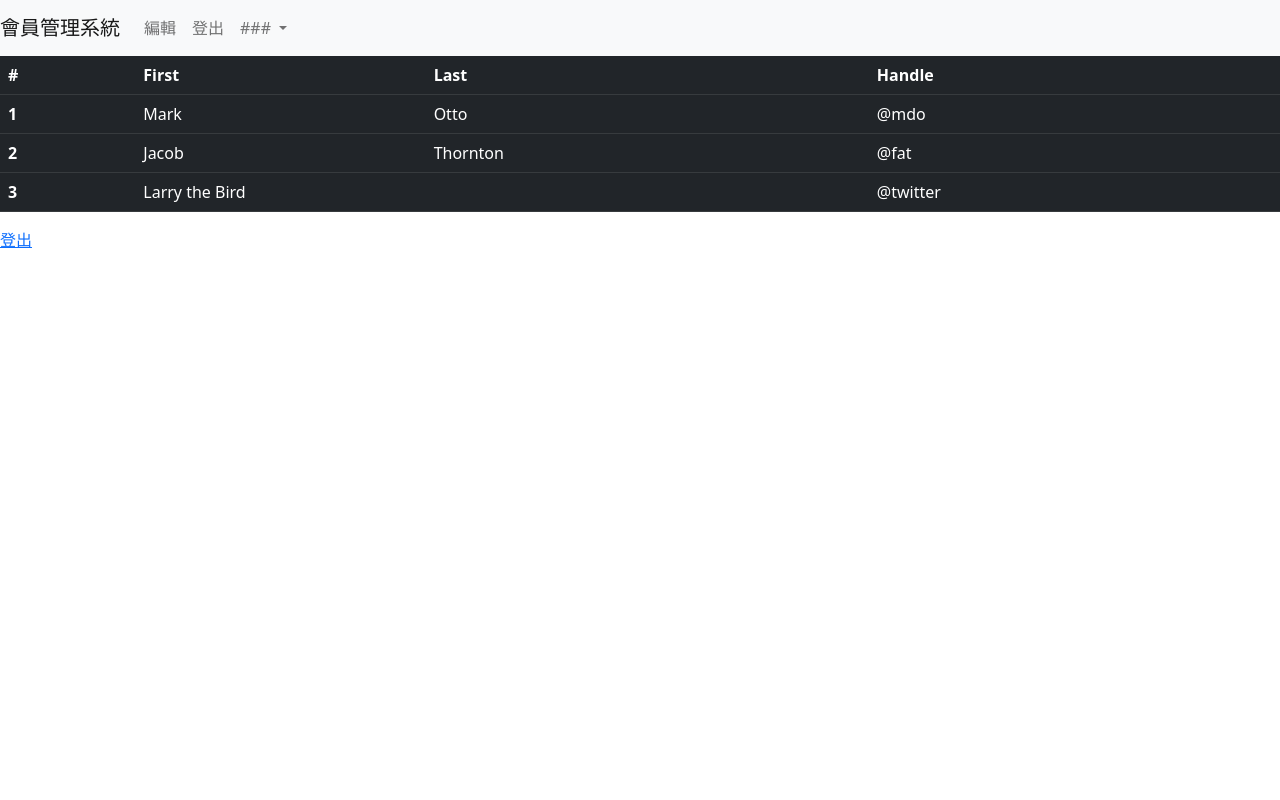
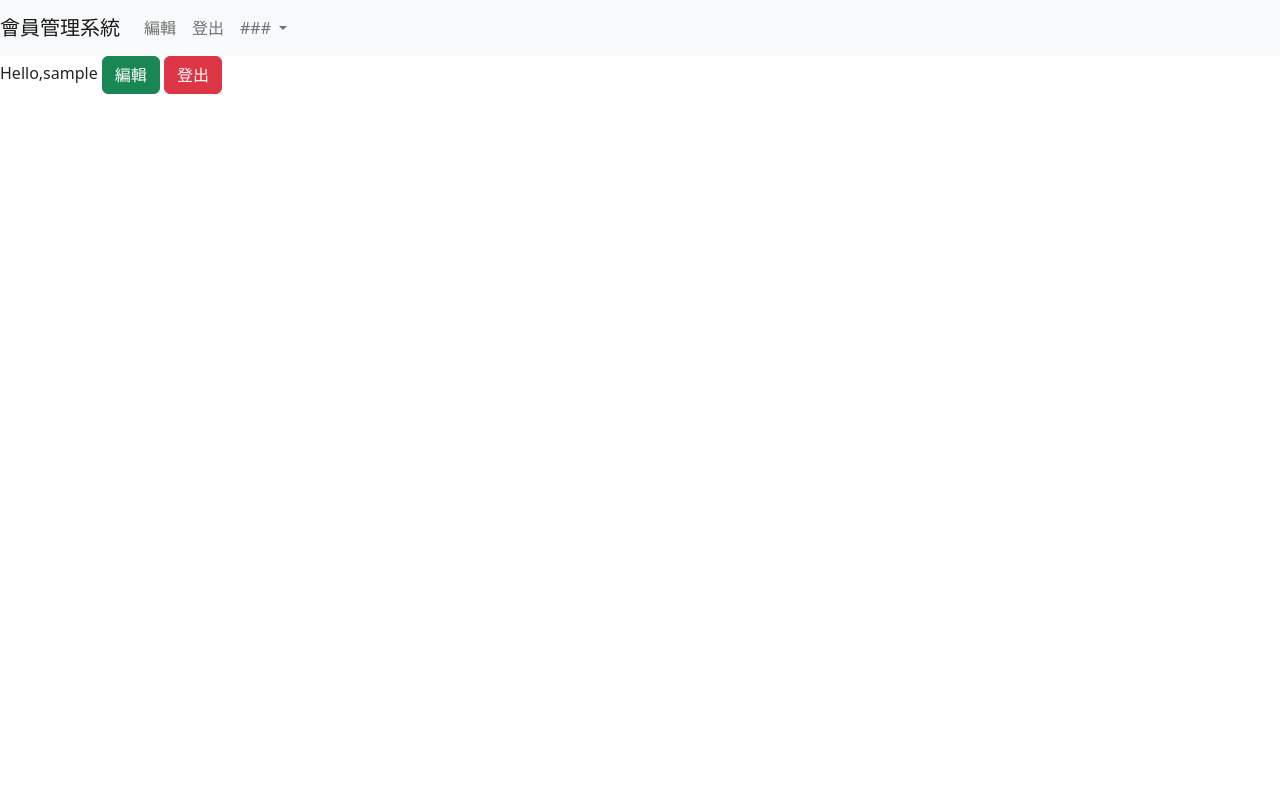
Before and after one commit to Mmm44556/ShopingWeb_project, a PHP site: page / in a window 1280 px wide. Run offline with PHP 8.4, Linux system fonts and the light colour scheme; the visitor is signed in with stand-in values (Sample User, id 1).

Commit message:
編輯功能做到一半

```diff
--- /dev/null
+++ b/public/style.css
@@ -0,0 +1,11 @@
+a {
+  text-decoration: none;
+  color: white;
+}
+
+a:hover,
+a:visited,
+a:link,
+a:active {
+  text-decoration: none;
+}
--- a/views/index.php
+++ b/views/index.php
@@ -1,14 +1,13 @@
 <?php
-// include("databaseConnect.inc");
+include('../databaseConnect.inc');
 session_start();
-$userId = $_SESSION['userName'];
-
-// $sql_query = "SELECT * FROM `account` WHERE `username` = '$un' ";
-// $result = mysqli_query($link, $sql_query);
-
-if (!isset($userId)) {
+$userId = $_SESSION['userName']; //調出儲存起來的username
+if (!isset($userId)) { //
   echo "<script> alert('尚未登入,即將返回登入頁面'); top.location = 'account.php';</script>";
 }
+
+$sql_query = "SELECT * FROM `account` WHERE `userName` = '$userId'";
+$result = mysqli_query($link, $sql_query);
 
 ?>
 
@@ -20,6 +19,7 @@ if (!isset($userId)) {
   <meta name="viewport" content="width=device-width, initial-scale=1">
   <title>會員系統</title>
   <link href="https://cdn.jsdelivr.net/npm/bootstrap@5.2.1/dist/css/bootstrap.min.css" rel="stylesheet" integrity="sha384-iYQeCzEYFbKjA/T2uDLTpkwGzCiq6soy8tYaI1GyVh/UjpbCx/TYkiZhlZB6+fzT" crossorigin="anonymous">
+  <link rel="stylesheet" href="../public/style.css">
 </head>
 
 <body>
@@ -45,38 +45,46 @@ if (!isset($userId)) {
       </ul>
     </div>
   </nav>
-  <table class="table table-hover table-dark">
-    <thead>
-      <tr>
-        <th scope="col">#</th>
-        <th scope="col">First</th>
-        <th scope="col">Last</th>
-        <th scope="col">Handle</th>
-      </tr>
-    </thead>
-    <tbody>
-      <tr>
-        <th scope="row">1</th>
-        <td>Mark</td>
-        <td>Otto</td>
-        <td>@mdo</td>
-      </tr>
-      <tr>
-        <th scope="row">2</th>
-        <td>Jacob</td>
-        <td>Thornton</td>
-        <td>@fat</td>
-      </tr>
-      <tr>
-        <th scope="row">3</th>
-        <td colspan="2">Larry the Bird</td>
-        <td>@twitter</td>
-      </tr>
-    </tbody>
-  </table>
-  <!-- <button class="btn btn-danger" href="../logout.php">登出</button> -->
-  <a href="../logout.php">登出</a>
-  <!-- 預計做帳號編輯 -->
+
+
+  Hello,<?php
+        echo $userId;
+        ?>
+  <!-- 編輯modal -->
+  <!-- Button trigger modal -->
+  <button type="button" class="btn btn-success" data-bs-toggle="modal" data-bs-target="#staticBackdrop">
+    編輯
+  </button>
+
+  <!-- Modal -->
+  <div class="modal fade" id="staticBackdrop" data-bs-backdrop="static" data-bs-keyboard="false" tabindex="-1" aria-labelledby="staticBackdropLabel" aria-hidden="true">
+    <div class="modal-dialog">
+      <div class="modal-content">
+        <div class="modal-header">
+          <h1 class="modal-title fs-5" id="staticBackdropLabel">帳號編輯</h1>
+          <button type="button" class="btn-close" data-bs-dismiss="modal" aria-label="Close"></button>
+        </div>
+        <div class="modal-body">
+          <form action="../update.php" method="post">
+            a: <input type="text">
+            b: <input type="text">
+            c: <input type="text">
+
+          </form>
+        </div>
+        <div class="modal-footer">
+          <button type="button" class="btn btn-primary">確認</button>
+          <button type="button" class="btn btn-secondary" data-bs-dismiss="modal">關閉</button>
+        </div>
+      </div>
+    </div>
+  </div>
+  <!-- --------- -->
+  <button class="btn btn-danger">
+    <a href="../logout.php">登出</a>
+  </button>
+
+
 
   <!-- Bootstrap CDN -->
   <script src="https://cdn.jsdelivr.net/npm/bootstrap@5.2.3/dist/js/bootstrap.bundle.min.js"></script>
```
